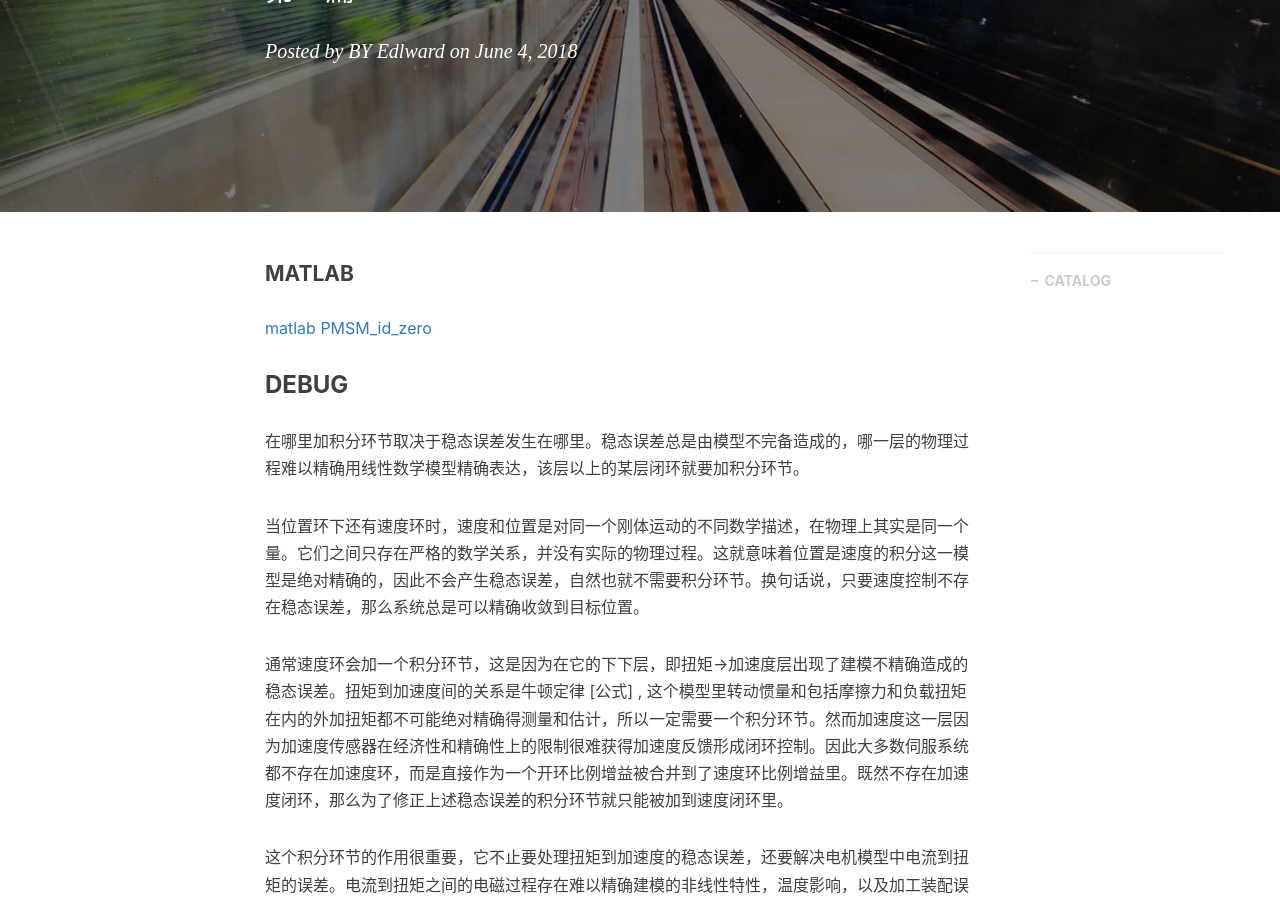
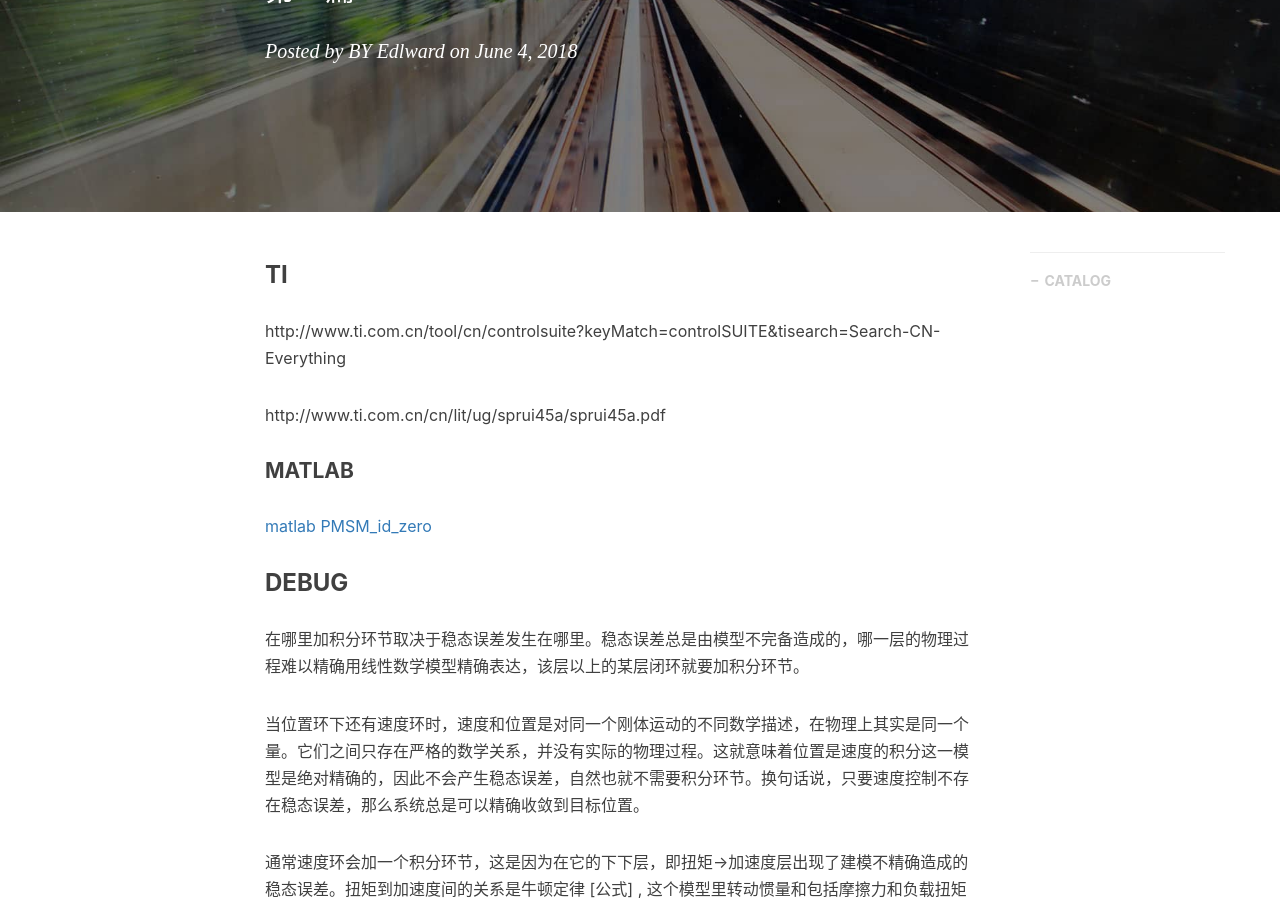
Before and after one commit to gary-robotics/dlward, a Jekyll site: the page built from _posts/2018-10-09-FOC-2018.markdown, in a window 1280 px wide and 900 px high, scrolled down 311 px. Built offline with Jekyll 4.4.1, drawn with Linux system fonts in a browser that asks for light colours; nearby versions of some CDN libraries; comment, search, counter and statistics services are not loaded.

Commit message:
Update 2018-10-09-FOC-2018.markdown

```diff
--- a/_posts/2018-10-09-FOC-2018.markdown
+++ b/_posts/2018-10-09-FOC-2018.markdown
@@ -9,6 +9,12 @@ catalog: true                       # 是否归档
 tags:                               #标签
     - FOC
 ---
+### TI
+http://www.ti.com.cn/tool/cn/controlsuite?keyMatch=controlSUITE&tisearch=Search-CN-Everything
+
+http://www.ti.com.cn/cn/lit/ug/sprui45a/sprui45a.pdf
+
+
 #### MATLAB
 [matlab PMSM_id_zero](https://github.com/blockahead/PMSM_id_zero)
 ### DEBUG
```
